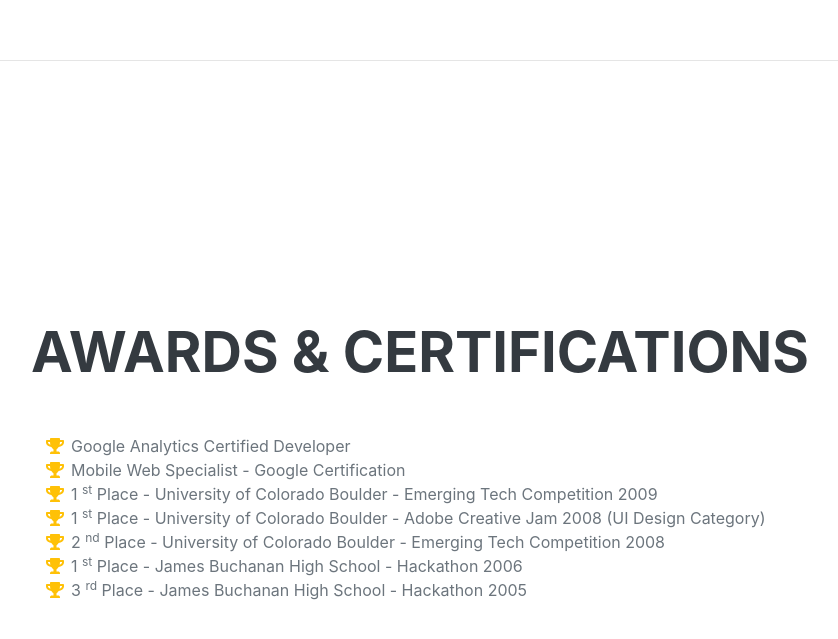
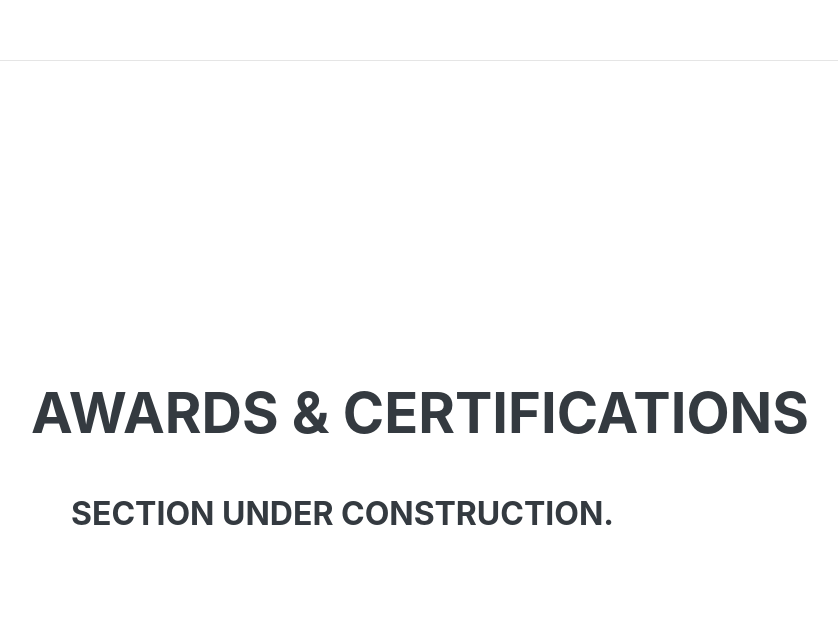
Before and after one commit to nzxander/nzxander.github-io, a plain HTML site: page index.html in a window 1280 px wide. Shown: the part 4363-5002 px from the top of the page, without its empty margins (289-1127 px from the left). Drawn offline with nearby package versions, Linux system fonts and the light colour scheme; a web font is replaced by a local one.

Commit message:
Experience and awards fix

```diff
--- a/index.html
+++ b/index.html
@@ -167,8 +167,8 @@
             <section class="resume-section" id="interests">
                 <div class="resume-section-content">
                     <h2 class="mb-5">Interests</h2>
-                    <p>Apart from being a web developer, I enjoy most of my time being outdoors. In the winter, I am an avid skier and novice ice climber. During the warmer months here in Colorado, I enjoy mountain biking, free climbing, and kayaking.</p>
-                    <p class="mb-0">When forced indoors, I follow a number of sci-fi and fantasy genre movies and television shows, I am an aspiring chef, and I spend a large amount of my free time exploring the latest technology advancements in the front-end web development world.</p>
+                    <p>Apart from being an educator I enjoy motorsport, cycling, basketball, programming, gaming and photography.</p>
+                    <p class="mb-0">You can view my Flickr photostream <a href="" traget="_blank">here</a>.</p>
                 </div>
             </section>
             <hr class="m-0" />
@@ -177,44 +177,7 @@
                 <div class="resume-section-content">
                     <h2 class="mb-5">Awards & Certifications</h2>
                     <ul class="fa-ul mb-0">
-                        <li>
-                            <span class="fa-li"><i class="fas fa-trophy text-warning"></i></span>
-                            Google Analytics Certified Developer
-                        </li>
-                        <li>
-                            <span class="fa-li"><i class="fas fa-trophy text-warning"></i></span>
-                            Mobile Web Specialist - Google Certification
-                        </li>
-                        <li>
-                            <span class="fa-li"><i class="fas fa-trophy text-warning"></i></span>
-                            1
-                            <sup>st</sup>
-                            Place - University of Colorado Boulder - Emerging Tech Competition 2009
-                        </li>
-                        <li>
-                            <span class="fa-li"><i class="fas fa-trophy text-warning"></i></span>
-                            1
-                            <sup>st</sup>
-                            Place - University of Colorado Boulder - Adobe Creative Jam 2008 (UI Design Category)
-                        </li>
-                        <li>
-                            <span class="fa-li"><i class="fas fa-trophy text-warning"></i></span>
-                            2
-                            <sup>nd</sup>
-                            Place - University of Colorado Boulder - Emerging Tech Competition 2008
-                        </li>
-                        <li>
-                            <span class="fa-li"><i class="fas fa-trophy text-warning"></i></span>
-                            1
-                            <sup>st</sup>
-                            Place - James Buchanan High School - Hackathon 2006
-                        </li>
-                        <li>
-                            <span class="fa-li"><i class="fas fa-trophy text-warning"></i></span>
-                            3
-                            <sup>rd</sup>
-                            Place - James Buchanan High School - Hackathon 2005
-                        </li>
+                      <h3> Section under construction.</h3>
                     </ul>
                 </div>
             </section>
```
